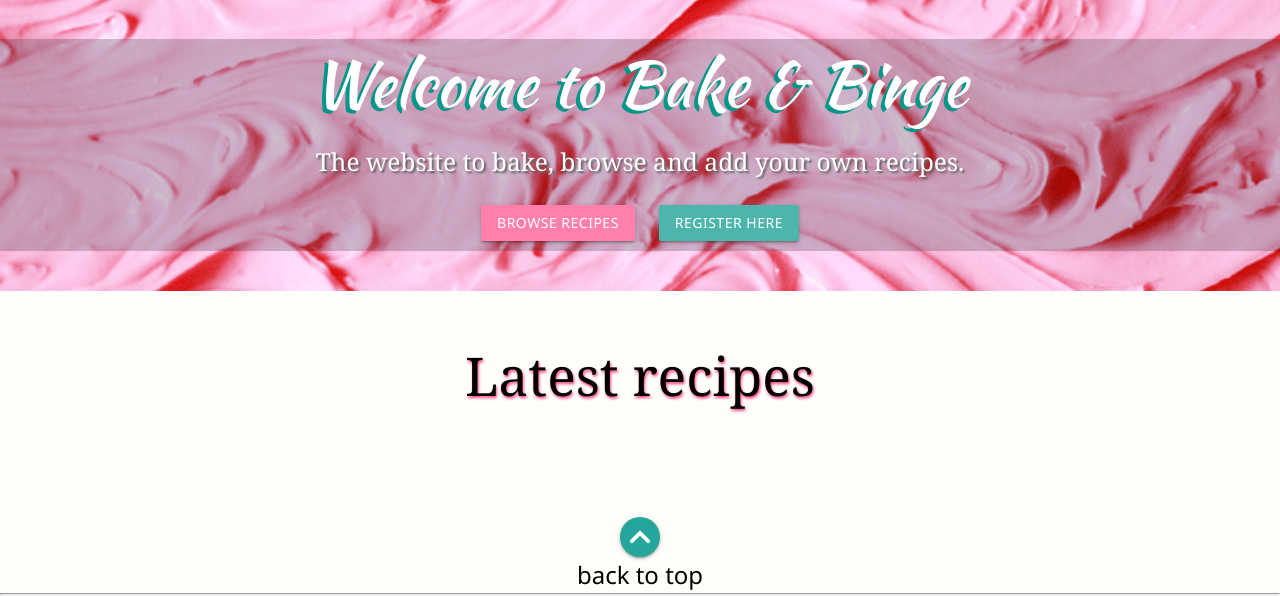
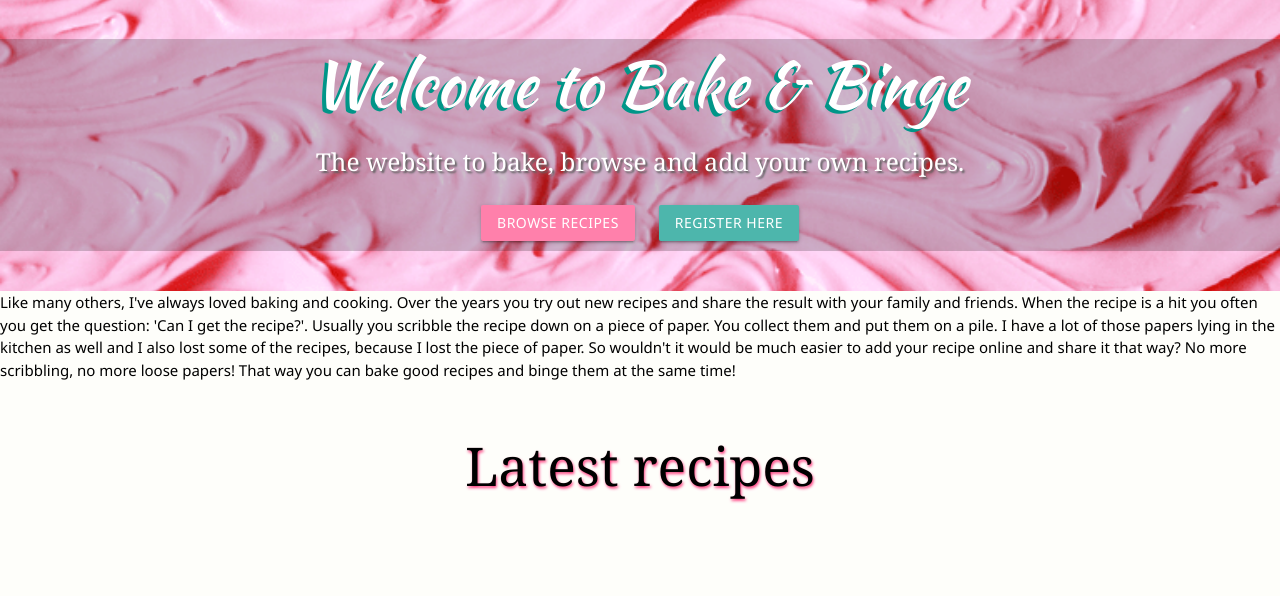
Before and after one commit to chizzletaz/BakeAndBinge, a Flask app: page / in a window 1280 px wide. Shown: the part 65-661 px from the top of the page. Run offline with Flask 2, Linux system fonts and the light colour scheme; data that the repository does not hold is empty; some libraries are stand-ins or nearby versions.

Commit message:
layout: add text to index.html page.

```diff
--- a/templates/index.html
+++ b/templates/index.html
@@ -17,6 +17,12 @@
         </p>
     </div>
 </div>
+<p>Like many others, I've always loved baking and cooking. Over the years you try out new recipes and share the result with your family and friends.
+    When the recipe is a hit you often you get the question: 'Can I get the recipe?'.
+    Usually you scribble the recipe down on a piece of paper. You collect them and put them on a pile.
+    I have a lot of those papers lying in the kitchen as well and I also lost some of the recipes, because I lost the piece of paper.
+    So wouldn't it would be much easier to add your recipe online and share it that way? No more scribbling, no more loose papers!
+    That way you can bake good recipes and binge them at the same time!</p>
 
 <section class="container">
     <div class="row">
```
